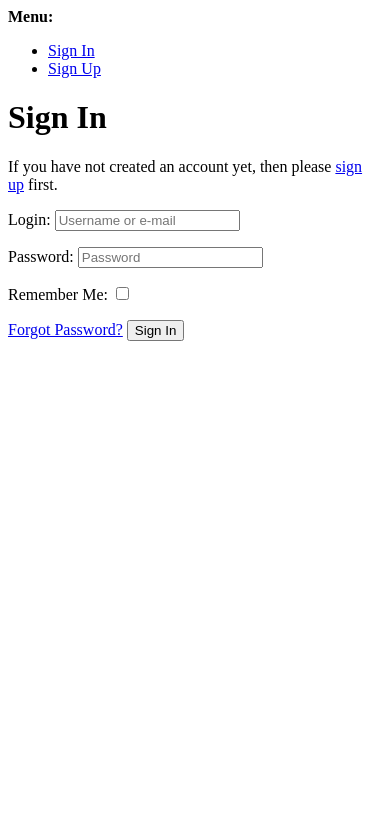
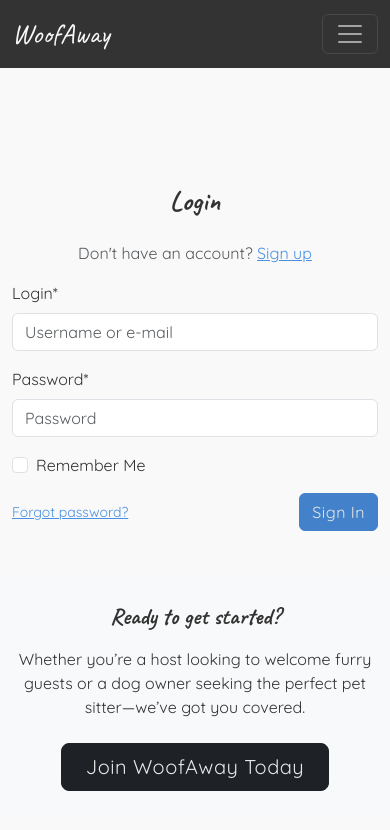
Before and after one commit to FraserR1188/WoofAway, a Django app: page /accounts/login/ in a window 390 px wide. Shown: the top 830 px of the page. Run offline with Django 3.2, Linux system fonts and the light colour scheme; some libraries are stand-ins or nearby versions.

Commit message:
Add about page and styled login/sign up

```diff
--- a/WoofAway/urls.py
+++ b/WoofAway/urls.py
@@ -20,7 +20,7 @@ urlpatterns = [
     path("admin/", admin.site.urls),
 
     # Home app
-    path("", include("home.urls")),
+    path("", include(("home.urls", "home"), namespace="home")),
 
     # Allauth (login, signup, logout, etc.)
     path("accounts/", include("allauth.urls")),
--- a/accounts/urls.py
+++ b/accounts/urls.py
@@ -1,10 +1,36 @@
-# accounts/urls.py
-from django.urls import path
-from . import views
+from django.urls import path, reverse_lazy
+from django.contrib.auth.views import LoginView, LogoutView
+from .views import SignUpView, ProfileView, EditProfileView
 
 app_name = "accounts"
 
 urlpatterns = [
-    path("profile/", views.view_profile, name="view_profile"),
-    path("profile/edit/", views.edit_profile, name="edit_profile"),
+    # login/logout powered by Django auth
+    path(
+        "login/",
+        LoginView.as_view(template_name="accounts/login.html"),
+        name="login"
+    ),
+    path(
+        "logout/",
+        LogoutView.as_view(next_page=reverse_lazy("home:index")),
+        name="logout"
+    ),
+    # custom signup from allauth
+    path(
+        "signup/",
+        SignUpView.as_view(),
+        name="signup"
+    ),
+    # profile views
+    path(
+        "profile/",
+        ProfileView.as_view(),
+        name="view_profile"
+    ),
+    path(
+        "profile/edit/",
+        EditProfileView.as_view(),
+        name="edit_profile"
+    ),
 ]
--- a/home/urls.py
+++ b/home/urls.py
@@ -1,9 +1,11 @@
 from django.contrib import admin
 from django.urls import path
 from . import views
+from .views import AboutPageView
 
 app_name = 'home'
 
 urlpatterns = [
     path('', views.index, name='index'),
+    path("about/", AboutPageView.as_view(), name="about"),
 ]
--- a/home/views.py
+++ b/home/views.py
@@ -1,8 +1,14 @@
 from django.shortcuts import render
+from django.views.generic import TemplateView
 
 # Create your views here.
+
 
 def index(request):
     """ A view to return the index page """
 
     return render(request, 'home/index.html')
+
+
+class AboutPageView(TemplateView):
+    template_name = "home/about.html"
--- a/templates/allauth/account/login.html
+++ b/templates/allauth/account/login.html
@@ -1,46 +1,23 @@
-{% extends "account/base.html" %}
+{% extends "base.html" %}
+{% load crispy_forms_tags %}
 
-{% load i18n %}
-{% load account socialaccount %}
-
-{% block head_title %}{% trans "Sign In" %}{% endblock %}
+{% block extra_title %}– Sign In{% endblock %}
 
 {% block content %}
+<div class="container py-5" style="max-width: 480px; margin-top:80px;">
+  <h1 class="mb-4 text-center">Login</h1>
+  <p class="text-center text-muted">
+    Don't have an account? <a href="{% url 'account_signup' %}?next={{ request.GET.next }}">Sign up</a>
+  </p>
 
-<h1>{% trans "Sign In" %}</h1>
+  <form method="post">
+    {% csrf_token %}
+    {{ form|crispy }}
 
-{% get_providers as socialaccount_providers %}
-
-{% if socialaccount_providers %}
-<p>{% blocktrans with site.name as site_name %}Please sign in with one
-of your existing third party accounts. Or, <a href="{{ signup_url }}">sign up</a>
-for a {{ site_name }} account and sign in below:{% endblocktrans %}</p>
-
-<div class="socialaccount_ballot">
-
-  <ul class="socialaccount_providers">
-    {% include "socialaccount/snippets/provider_list.html" with process="login" %}
-  </ul>
-
-  <div class="login-or">{% trans 'or' %}</div>
-
+    <div class="d-flex justify-content-between align-items-center mt-3">
+      <a href="{% url 'account_reset_password' %}" class="small">Forgot password?</a>
+      <button type="submit" class="btn btn-primary">Sign In</button>
+    </div>
+  </form>
 </div>
-
-{% include "socialaccount/snippets/login_extra.html" %}
-
-{% else %}
-<p>{% blocktrans %}If you have not created an account yet, then please
-<a href="{{ signup_url }}">sign up</a> first.{% endblocktrans %}</p>
-{% endif %}
-
-<form class="login" method="POST" action="{% url 'account_login' %}">
-  {% csrf_token %}
-  {{ form.as_p }}
-  {% if redirect_field_value %}
-  <input type="hidden" name="{{ redirect_field_name }}" value="{{ redirect_field_value }}" />
-  {% endif %}
-  <a class="button secondaryAction" href="{% url 'account_reset_password' %}">{% trans "Forgot Password?" %}</a>
-  <button class="primaryAction" type="submit">{% trans "Sign In" %}</button>
-</form>
-
 {% endblock %}
--- a/templates/allauth/base.html
+++ b/templates/allauth/base.html
@@ -7,10 +7,10 @@
     <meta name="viewport" content="width=device-width, initial-scale=1" />
     {% endblock %}
 
-    {% block extra_meta %}
-    {% endblock %}
+    {% block extra_meta %}{% endblock %}
 
     {% block css %}
+      <!-- Google Fonts & Bootstrap CSS -->
       <link rel="preconnect" href="https://fonts.googleapis.com">
       <link rel="preconnect" href="https://fonts.gstatic.com" crossorigin>
       <link href="https://fonts.googleapis.com/css2?family=Caveat:wght@400..700&family=Quicksand:wght@300..700&display=swap" rel="stylesheet">
@@ -23,10 +23,12 @@
     {% endblock %}
 
     {% block extra_css %}
+      <!-- Custom CSS -->
       <link href="{% static 'css/custom.css' %}" rel="stylesheet" />
     {% endblock %}
 
     {% block codejs %}
+      <!-- Bootstrap Bundle JS -->
       <script
         src="https://cdn.jsdelivr.net/npm/bootstrap@5.3.6/dist/js/bootstrap.bundle.min.js"
         integrity="sha384-j1CDi7MgGQ12Z7Qab0qlWQ/Qqz24Gc6BM0thvEMVjHnfYGF0rmFCozFSxQBxwHKO"
@@ -35,6 +37,7 @@
     {% endblock %}
 
     {% block extra_js %}
+      <!-- Stripe JS -->
       <script src="https://js.stripe.com/v3/"></script>
     {% endblock %}
 
@@ -42,68 +45,33 @@
   </head>
   <body>
     <header class="container-fluid">
-      <!-- =========================
-           NAVBAR
-      =========================== -->
+      <!-- NAVBAR -->
       <nav class="navbar navbar-expand-lg navbar-dark bg-dark fixed-top">
         <div class="container">
           <a class="navbar-brand" href="{% url 'home:index' %}">WoofAway</a>
-          <button
-            class="navbar-toggler"
-            type="button"
-            data-bs-toggle="collapse"
-            data-bs-target="#navbarSupportedContent"
-            aria-controls="navbarSupportedContent"
-            aria-expanded="false"
-            aria-label="Toggle navigation"
-          >
+          <button class="navbar-toggler" type="button" data-bs-toggle="collapse" data-bs-target="#navbarSupportedContent" aria-controls="navbarSupportedContent" aria-expanded="false" aria-label="Toggle navigation">
             <span class="navbar-toggler-icon"></span>
           </button>
 
-          <div
-            class="collapse navbar-collapse"
-            id="navbarSupportedContent"
-          >
+          <div class="collapse navbar-collapse" id="navbarSupportedContent">
             <ul class="navbar-nav ms-auto mb-2 mb-lg-0">
-              <li class="nav-item">
-                <a class="nav-link active" aria-current="page" href="{% url 'home:index' %}">Home</a>
-              </li>
-              <li class="nav-item">
-                <a class="nav-link" href="{% url 'listings:listing_list' %}">Listings</a>
-              </li>
-              <li class="nav-item">
-                <a class="nav-link" href="">About</a>
-              </li>
-              <li class="nav-item">
-                <a class="nav-link" href="">Contact</a>
-              </li>
+              <li class="nav-item"><a class="nav-link active" href="{% url 'home:index' %}">Home</a></li>
+              <li class="nav-item"><a class="nav-link" href="{% url 'listings:listing_list' %}">Listings</a></li>
+              <li class="nav-item"><a class="nav-link" href="{% url 'home:about' %}">About</a></li>
+              <li class="nav-item"><a class="nav-link" href="#">Contact</a></li>
 
               {% if user.is_authenticated %}
                 <!-- User dropdown -->
                 <li class="nav-item dropdown">
-                  <a
-                    class="nav-link dropdown-toggle"
-                    href="#"
-                    id="userDropdown"
-                    role="button"
-                    data-bs-toggle="dropdown"
-                    aria-expanded="false"
-                  >
+                  <a class="nav-link dropdown-toggle" href="#" id="userDropdown" role="button" data-bs-toggle="dropdown" aria-expanded="false">
                     {{ user.username }}
                   </a>
                   <ul class="dropdown-menu dropdown-menu-end" aria-labelledby="userDropdown">
+                    <li><a class="dropdown-item" href="{% url 'accounts:view_profile' %}">Profile</a></li>
+                    <li><a class="dropdown-item" href="{% url 'accounts:edit_profile' %}">Edit Profile</a></li>
+                    <li><a class="dropdown-item" href="{% url 'bookings:booking_list' %}">My Bookings</a></li>
+                    <li><hr class="dropdown-divider"/></li>
                     <li>
-                      <a class="dropdown-item" href="{% url 'accounts:view_profile' %}">Profile</a>
-                    </li>
-                    <li>
-                      <a class="dropdown-item" href="{% url 'accounts:edit_profile' %}">Edit Profile</a>
-                    </li>
-                    <li>
-                      <a class="dropdown-item" href="{% url 'bookings:booking_list' %}">My Bookings</a>
-                    </li>
-                    <li><hr class="dropdown-divider" /></li>
-                    <li>
-                      <!-- Logout is a POST form for safety -->
                       <form action="{% url 'account_logout' %}" method="post" class="d-inline">
                         {% csrf_token %}
                         <button type="submit" class="dropdown-item">Logout</button>
@@ -113,22 +81,13 @@
                 </li>
 
                 {% if user.profile.is_host %}
-                  <!-- Host Dashboard visible only if is_host=True -->
-                  <li class="nav-item">
-                    <a class="nav-link" href="{% url 'bookings:host_booking_list' %}">
-                      Host Dashboard
-                    </a>
-                  </li>
+                  <li class="nav-item"><a class="nav-link" href="{% url 'bookings:host_booking_list' %}">Host Dashboard</a></li>
                 {% endif %}
 
               {% else %}
-                <!-- If not authenticated, show login & signup links -->
-                <li class="nav-item">
-                  <a class="nav-link" href="{% url 'account_login' %}?next={{ request.path }}">Login</a>
-                </li>
-                <li class="nav-item">
-                  <a class="nav-link" href="{% url 'account_signup' %}?next={{ request.path }}">Sign Up</a>
-                </li>
+                <!-- Login/Signup -->
+                <li class="nav-item"><a class="nav-link" href="{% url 'account_login' %}?next={{ request.path }}">Login</a></li>
+                <li class="nav-item"><a class="nav-link" href="{% url 'account_signup' %}?next={{ request.path }}">Sign Up</a></li>
               {% endif %}
             </ul>
           </div>
@@ -140,35 +99,21 @@
       <div class="message-container"></div>
     {% endif %}
 
-    {% block page_header %}
-    {% endblock %}
+    <!-- Page Header & Content -->
+    {% block page_header %}{% endblock %}
+    {% block content %}{% endblock %}
 
-    {% block content %}
-    {% endblock %}
-
-
-    <!-- =========================
-        CALL-TO-ACTION BANNER
-    =========================== -->
+    <!-- FOOTER -->
     <footer>
       <section class="footer bg-light">
-        <div class="container">
+        <div class="container text-center py-4">
           <h3 class="fw-bold mb-3">Ready to get started?</h3>
-          <p class="mb-4">
-            Whether you’re a host looking to welcome furry guests or a dog
-            owner seeking the perfect pet sitter—we’ve got you covered.
-          </p>
-          <a
-            href=""
-            class="btn btn-dark btn-lg px-4"
-          >
-            Join WoofAway Today
-          </a>
+          <p class="mb-4">Whether you’re a host looking to welcome furry guests or a dog owner seeking the perfect pet sitter—we’ve got you covered.</p>
+          <a href="{% url 'account_signup' %}" class="btn btn-dark btn-lg px-4">Join WoofAway Today</a>
         </div>
       </section>
     </footer>
 
-    {% block postloadjs %}
-    {% endblock %}
+    {% block postloadjs %}{% endblock %}
   </body>
 </html>
```
Also changed, not shown: accounts/views.py (+34 -0 lines), home/templates/home/about.html (added, +80 -0 lines), templates/allauth/account/signup.html (+29 -16 lines), static/images/happy-dog.png (added). Lines whose indentation alone changed are shown as unchanged.
